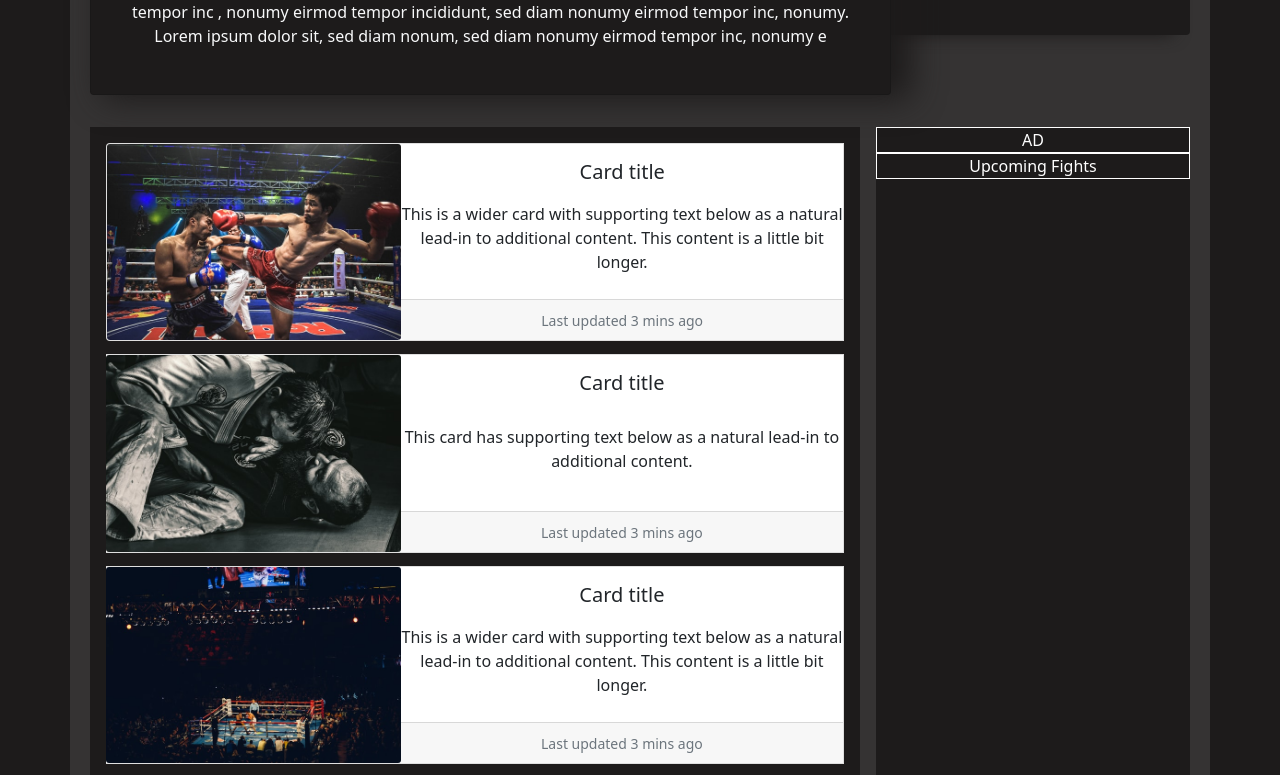
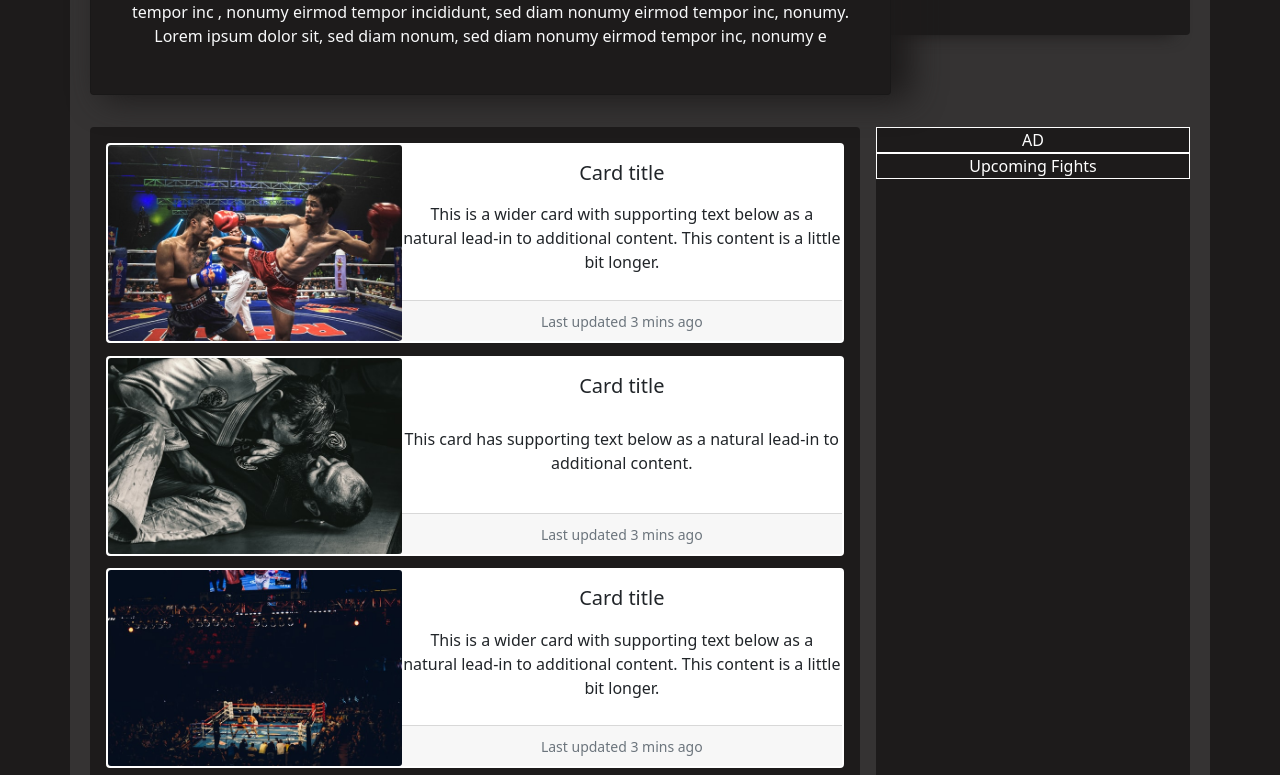
Before and after one commit to Arssin/My-Fight-Zone, a React (Create React App) app: page /home in a window 1280 px wide. Shown: the part 627-1402 px from the top of the page. Built offline with nearby package versions, Linux system fonts and the light colour scheme.

Commit message:
Cards styling

```diff
--- a/src/components/Home/Cards/CardsSection/CardSection.scss
+++ b/src/components/Home/Cards/CardsSection/CardSection.scss
@@ -4,6 +4,8 @@
     padding: 0.5rem;
     background-color: $main-container;
     order: 2;
+    border-radius: 0.25rem;
+
     @media (min-width: 768px) {
         order: 1;
         max-width: 70%;
@@ -19,7 +21,12 @@
         }
 
         .card {
-            display: flex;
+            @media (min-width: 576px) {
+                &:nth-child(n) {
+                    border: 2px solid white;
+                    border-radius: 0.25rem;
+                }
+            }
 
             @media (min-width: 768px) {
                 flex-direction: row;
--- a/src/components/Home/Cards/OtherSection/OtherSection.scss
+++ b/src/components/Home/Cards/OtherSection/OtherSection.scss
@@ -6,6 +6,7 @@
     order: 1;
     background-color: $main-container;
     color: white;
+    border-radius: 0.25rem;
 
     @media (min-width: 768px) {
         order: 2;
```
